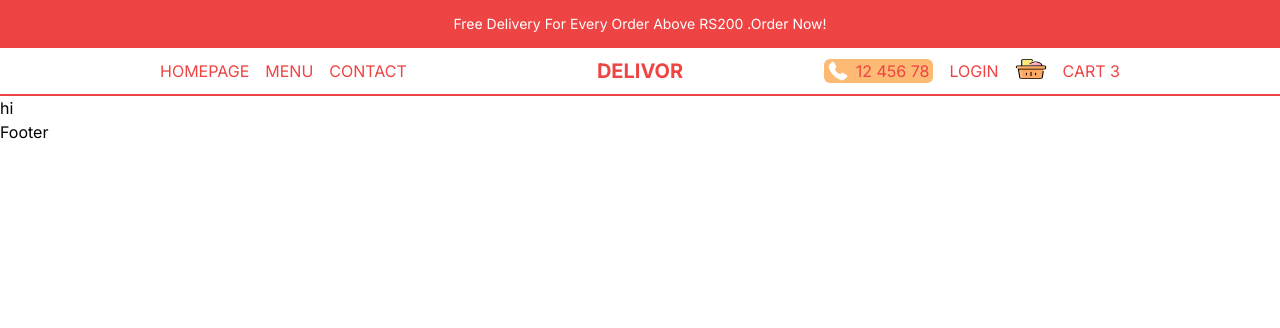
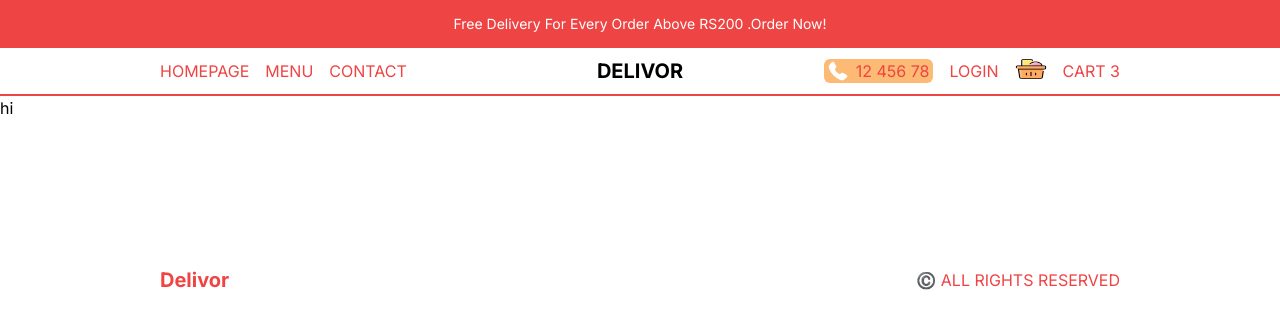
Before and after one commit to Ajay-v44/Delivor, a Next.js app: page / in a window 1280 px wide. Shown: the top 328 px of the page. Built offline with nearby package versions, Linux system fonts and the light colour scheme.

Commit message:
added footer to homepage

```diff
--- a/app/components/Footer.tsx
+++ b/app/components/Footer.tsx
@@ -1,8 +1,12 @@
+import Link from 'next/link'
 import React from 'react'
 
 const Footer = () => {
   return (
-    <div>Footer</div>
+    <div className='h-12 p-4 lg:p-20 xl:p-40 text-red-500 flex items-center justify-between'>
+      <Link href="/" className='font-bold text-xl'>Delivor</Link>
+      <p>©️ ALL RIGHTS RESERVED</p>
+      </div>
   )
 }
 
--- a/app/components/NavBar.tsx
+++ b/app/components/NavBar.tsx
@@ -15,7 +15,7 @@
       </div>
       {/* LOGO */}
       <div className='text-xl md:font-bold flex-1 md:text-center'>
-        <Link href="/">Delivor</Link>
+        <Link href="/" className='font-bold text-black'>Delivor</Link>
       </div>
       {/*MOBILE MENU */}
       <div className='md:hidden'>
```
